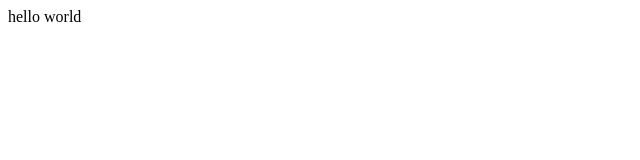
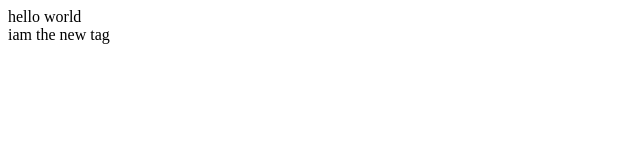
Before and after one commit to Saiganeshvarma/sneha, a plain HTML site: page index.html in a window 1280 px wide. Shown: the full height of the page, 0-640 px from the left. Drawn offline with Linux system fonts and the light colour scheme.

Commit message:
added the code

```diff
--- a/index.html
+++ b/index.html
@@ -9,6 +9,9 @@
     <div>
         hello world
     </div>
+    <div>
+        iam the new tag
+    </div>
 
 </body>
 </html>
```
